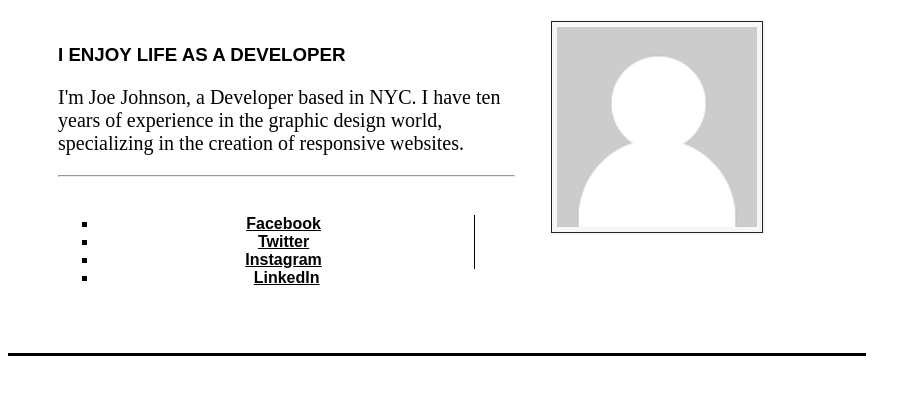
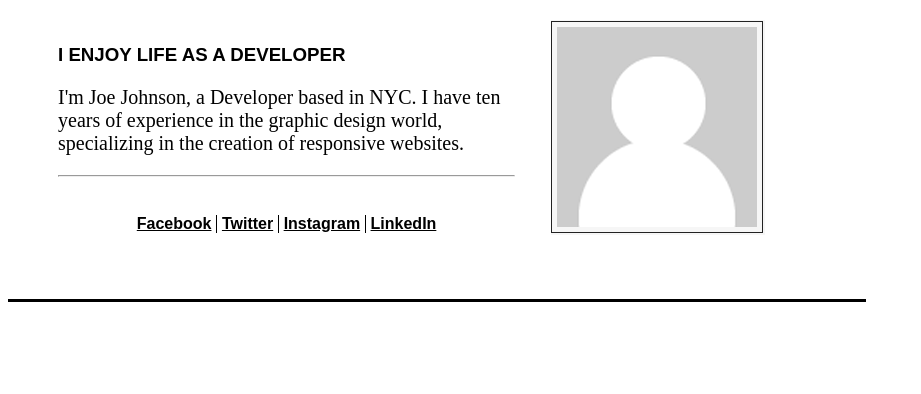
Before and after one commit to corianne/allmyfiles, a plain HTML site: page homework2/html/index.html in a window 1280 px wide. Shown: the part 180-574 px from the top of the page, without its empty margins (0-921 px from the left). Drawn offline with Linux system fonts and the light colour scheme.

Commit message:
edited homework 2

```diff
--- a/homework2/css/styles.css
+++ b/homework2/css/styles.css
@@ -56,6 +56,9 @@ div.right-column {
   margin-top:5%;
   margin-right:45%;
 }
+footer ul li {
+  display: inline-block;
+}
 h4 {
   font-family:Arial;
 }
```
